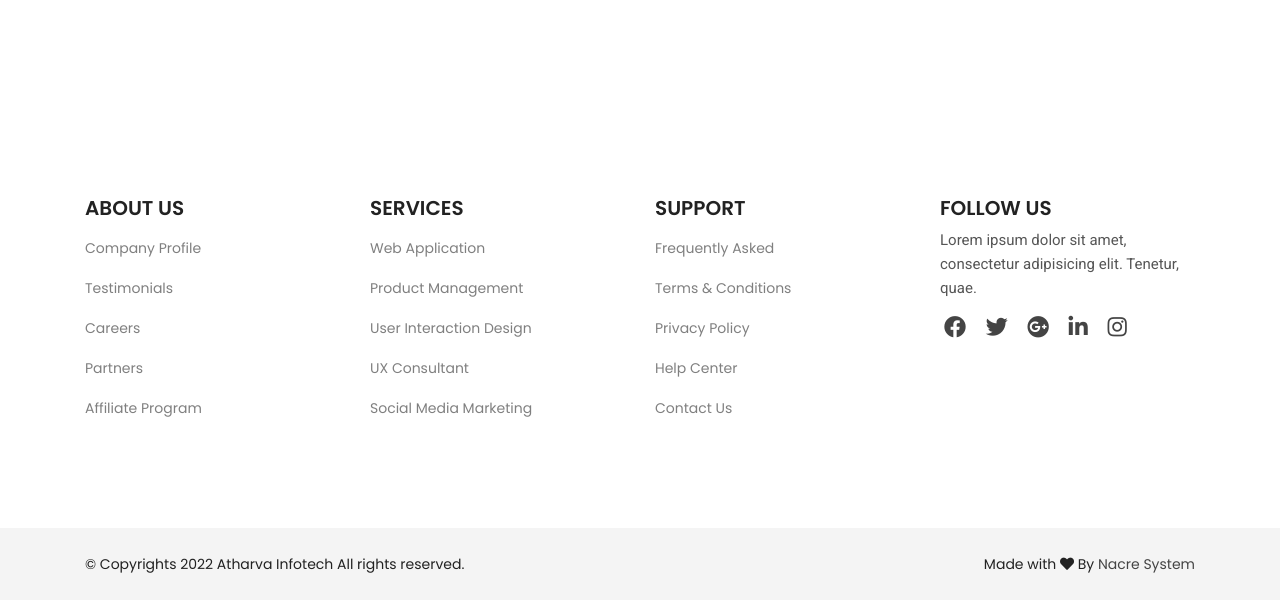
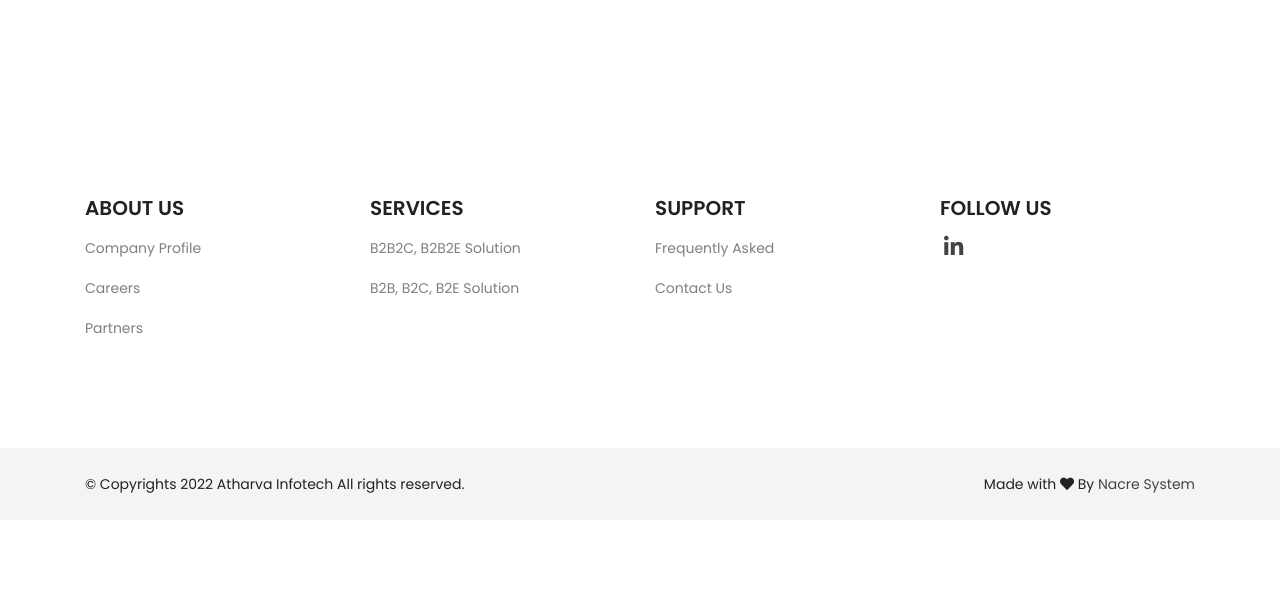
Before and after one commit to Nacresys/atharva, a Django app: template Atharva/atharva/templates/careers.html in a window 1280 px wide. Shown: the part 513-1113 px from the top of the page. After the commit the page ends 1006 px from the top, so only its background shows below. Run offline with Django 4.2, Linux system fonts and the light colour scheme; the template is opened without the code that fills it: most values are stand-ins (such as "Sample title", 1, 10 or a date in 2020); some libraries are stand-ins or nearby versions.

Commit message:
Update careers.html

```diff
--- a/Atharva/atharva/templates/careers.html
+++ b/Atharva/atharva/templates/careers.html
@@ -205,11 +205,10 @@
                                 <!-- Footer Title -->
                                 <h3 class="footer-title text-uppercase mb-2">About Us</h3>
                                 <ul>
-                                    <li class="py-2"><a class="text-black-50" href="#">Company Profile</a></li>
-                                    <li class="py-2"><a class="text-black-50" href="#">Testimonials</a></li>
+                                    <li class="py-2"><a class="text-black-50" href="{% url 'webapp:about' %}">Company Profile</a></li>
                                     <li class="py-2"><a class="text-black-50" href="#">Careers</a></li>
                                     <li class="py-2"><a class="text-black-50" href="{% url 'webapp:partners' %}">Partners</a></li>
-                                    <li class="py-2"><a class="text-black-50" href="#">Affiliate Program</a></li>
+                                    <!-- <li class="py-2"><a class="text-black-50" href="#">Affiliate Program</a></li> -->
                                 </ul>
                             </div>
                         </div>
@@ -219,11 +218,8 @@
                                 <!-- Footer Title -->
                                 <h3 class="footer-title text-uppercase mb-2">Services</h3>
                                 <ul>
-                                    <li class="py-2"><a class="text-black-50" href="#">Web Application</a></li>
-                                    <li class="py-2"><a class="text-black-50" href="#">Product Management</a></li>
-                                    <li class="py-2"><a class="text-black-50" href="#">User Interaction Design</a></li>
-                                    <li class="py-2"><a class="text-black-50" href="#">UX Consultant</a></li>
-                                    <li class="py-2"><a class="text-black-50" href="#">Social Media Marketing</a></li>
+                                    <li class="py-2"><a class="text-black-50" href="{% url 'webapp:solutions' %}">B2B2C, B2B2E Solution</a></li>
+                                    <li class="py-2"><a class="text-black-50" href="{% url 'webapp:solutions' %}">B2B, B2C, B2E Solution</a></li>
                                 </ul>
                             </div>
                         </div>
@@ -233,11 +229,8 @@
                                 <!-- Footer Title -->
                                 <h3 class="footer-title text-uppercase mb-2">Support</h3>
                                 <ul>
-                                    <li class="py-2"><a class="text-black-50" href="#">Frequently Asked</a></li>
-                                    <li class="py-2"><a class="text-black-50" href="#">Terms &amp; Conditions</a></li>
-                                    <li class="py-2"><a class="text-black-50" href="#">Privacy Policy</a></li>
-                                    <li class="py-2"><a class="text-black-50" href="#">Help Center</a></li>
-                                    <li class="py-2"><a class="text-black-50" href="#">Contact Us</a></li>
+                                    <li class="py-2"><a class="text-black-50" href="{% url 'webapp:faq' %}">Frequently Asked</a></li>
+                                    <li class="py-2"><a class="text-black-50" href="{% url 'webapp:contact' %}">Contact Us</a></li>
                                 </ul>
                             </div>
                         </div>
@@ -246,14 +239,9 @@
                             <div class="footer-items">
                                 <!-- Footer Title -->
                                 <h3 class="footer-title text-uppercase mb-2">Follow Us</h3>
-                                <p class="mb-2">Lorem ipsum dolor sit amet, consectetur adipisicing elit. Tenetur, quae.</p>
                                 <!-- Social Icons -->
                                 <ul class="social-icons list-inline pt-2">
-                                    <li class="list-inline-item px-1"><a href="#"><i class="fab fa-facebook"></i></a></li>
-                                    <li class="list-inline-item px-1"><a href="#"><i class="fab fa-twitter"></i></a></li>
-                                    <li class="list-inline-item px-1"><a href="#"><i class="fab fa-google-plus"></i></a></li>
-                                    <li class="list-inline-item px-1"><a href="#"><i class="fab fa-linkedin-in"></i></a></li>
-                                    <li class="list-inline-item px-1"><a href="#"><i class="fab fa-instagram"></i></a></li>
+                                    <li class="list-inline-item px-1"><a href="https://www.linkedin.com/company/atharva-infotech-pvt-ltd/"><i class="fab fa-linkedin-in"></i></a></li>
                                 </ul>
                             </div>
                         </div>
```
